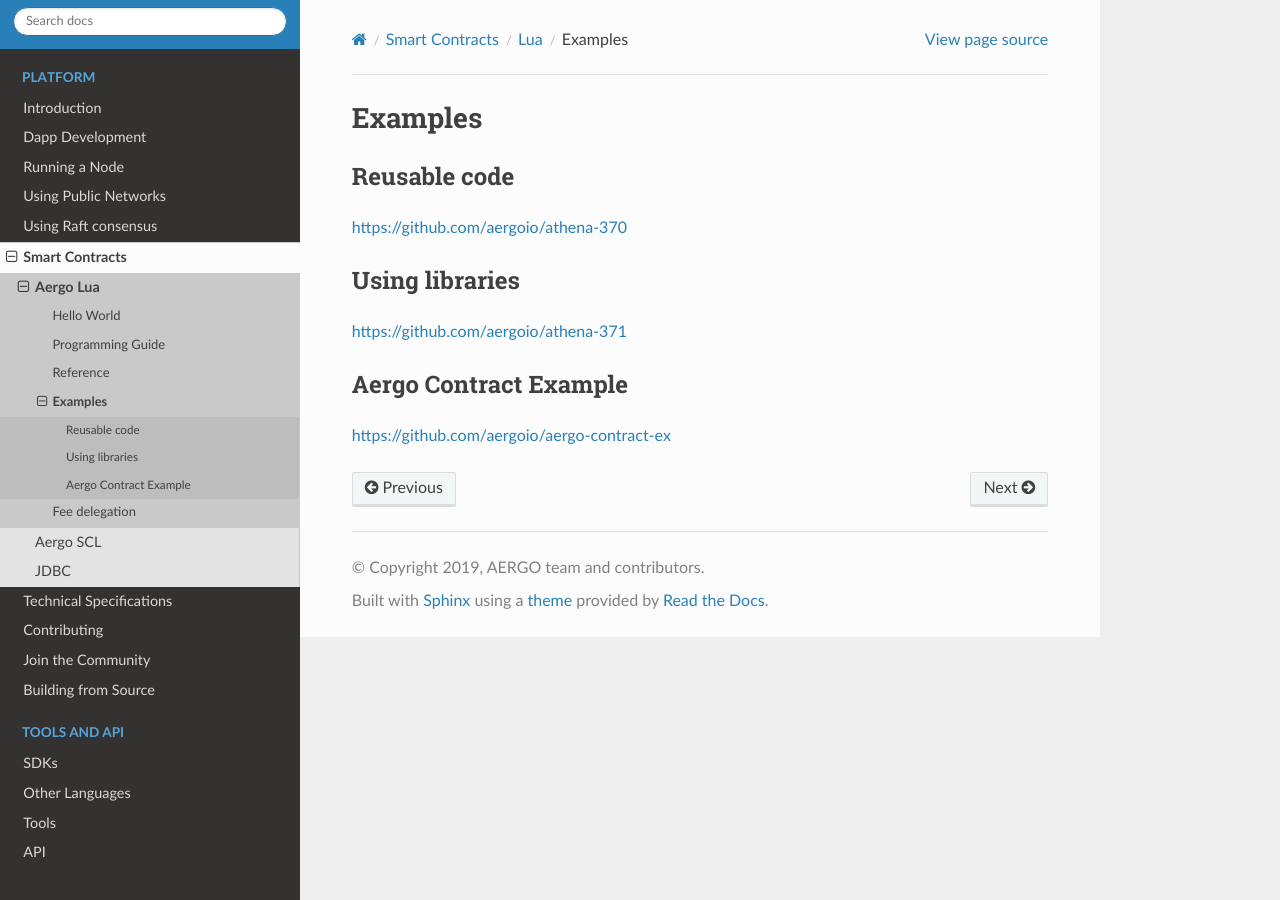
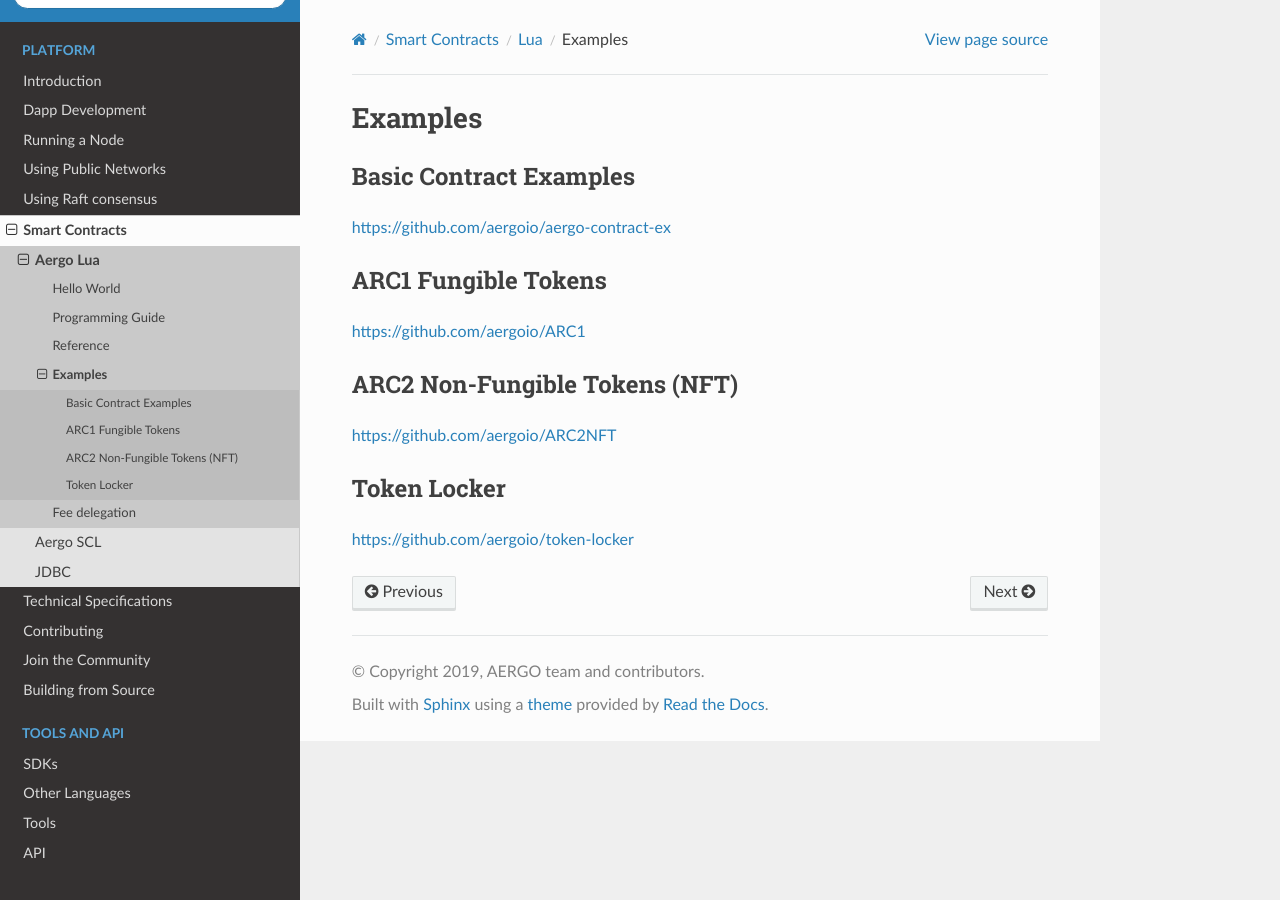
Before and after one commit to aergoio/guide, a Sphinx documentation site: the page built from source/smart-contracts/lua/examples.md, in a window 1280 px wide. Built offline with Sphinx 7.4.7 and the Read the Docs theme 2.0.0, drawn with Linux system fonts in a browser that asks for light colours.

Commit message:
update examples of contracts

```diff
--- a/source/smart-contracts/lua/examples.md
+++ b/source/smart-contracts/lua/examples.md
@@ -1,13 +1,17 @@
 # Examples
 
-## Reusable code
-
-[https://github.com/aergoio/athena-370](https://github.com/aergoio/athena-370)
-
-## Using libraries
-
-[https://github.com/aergoio/athena-371](https://github.com/aergoio/athena-371)
-
-## Aergo Contract Example
+## Basic Contract Examples
 
 [https://github.com/aergoio/aergo-contract-ex](https://github.com/aergoio/aergo-contract-ex)
+
+## ARC1 Fungible Tokens
+
+[https://github.com/aergoio/ARC1](https://github.com/aergoio/ARC1)
+
+## ARC2 Non-Fungible Tokens (NFT)
+
+[https://github.com/aergoio/ARC2NFT](https://github.com/aergoio/ARC2NFT)
+
+## Token Locker
+
+[https://github.com/aergoio/token-locker](https://github.com/aergoio/token-locker)
```
